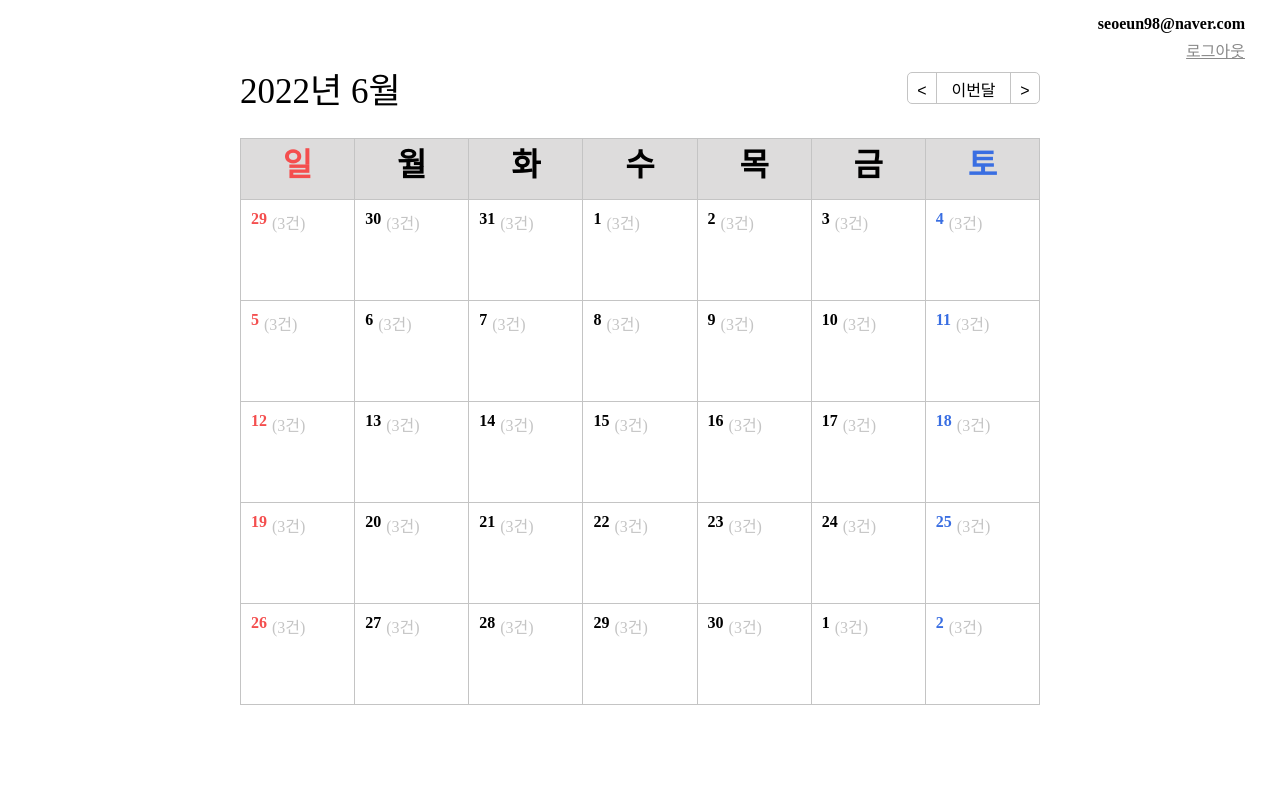
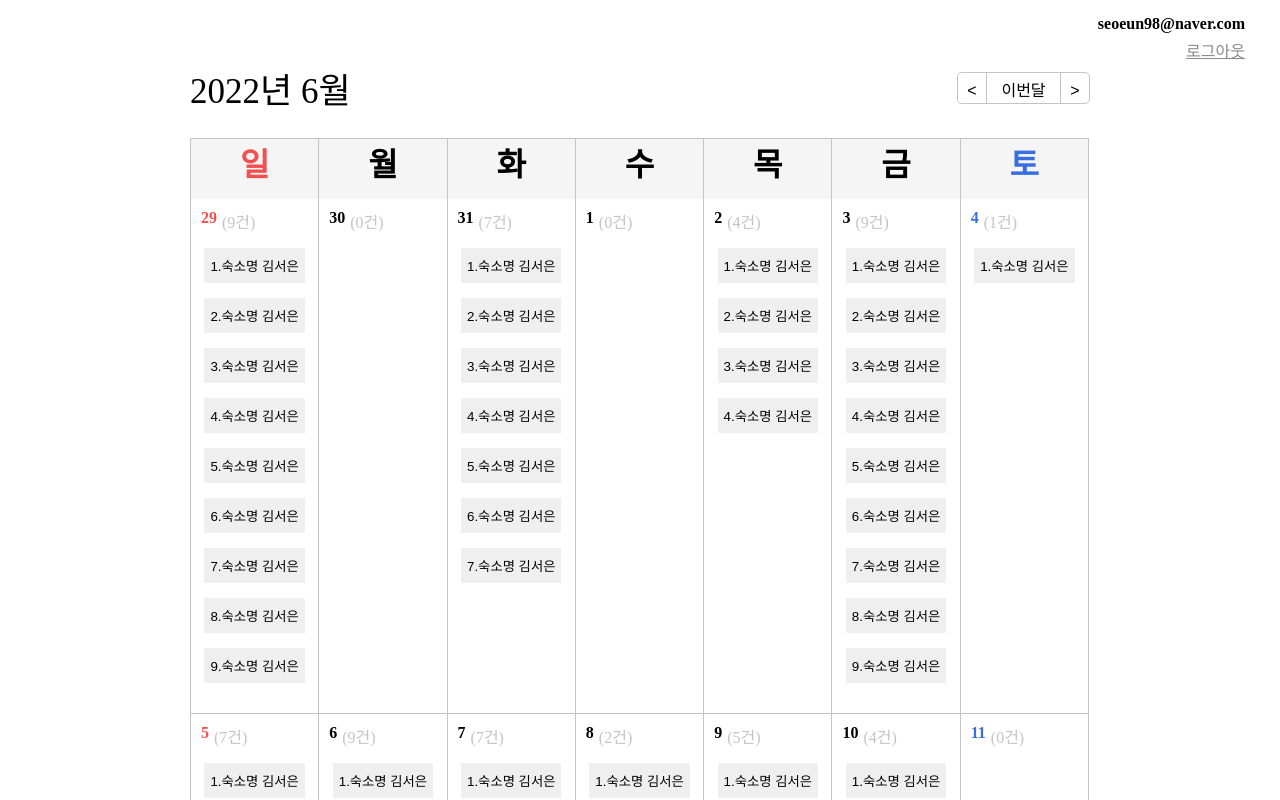
Before and after one commit to Team-Delgo/PMS, a React (Create React App) app: page /reservation-management in a window 1280 px wide. Shown: the top 800 px of the page. Built offline with nearby package versions, Linux system fonts and the light colour scheme.

Commit message:
ADD:reservation data fetching + reservation confirm,cancle button

```diff
--- /dev/null
+++ b/src/components/Day.css
@@ -0,0 +1,17 @@
+.day-number{
+  font-weight: bold;
+  padding: 10px 0 0 10px;
+  }
+.case-number{
+  color: #C4C4C4;
+  text-align: center;
+  padding: 10px 0 0 5px;
+}
+.reservation-button{
+  border: none;
+  text-align: center;
+  margin:auto;
+  display:block;
+  margin-top: 15px;
+  height: 35px;
+}
--- /dev/null
+++ b/src/components/Day.jsx
@@ -0,0 +1,23 @@
+import React from "react";
+import "./Day.css";
+function Day({ openModal, day, reservationNumber }) {
+  function reservationButtons() {
+    const reservationButtonArray = [];
+    for (let i = 0; i < reservationNumber; i += 1) {
+      reservationButtonArray.push(<button className="reservation-button" onClick={openModal}>{i+1}.숙소명 김서은</button>);
+    }
+    return reservationButtonArray;
+  }
+
+  return (
+    <>
+      <div style={{ display: "flex",textAlign:"center" }}>
+        <div className="day-number">{day}</div>
+        <div className="case-number">({reservationNumber}건)</div>
+      </div>
+      <div style={{ marginBottom:"30px" }}>{reservationButtons()}</div>
+    </>
+  );
+}
+
+export default Day;
--- a/src/pages/ReservationManagement.css
+++ b/src/pages/ReservationManagement.css
@@ -18,7 +18,7 @@
     align-items: center;
   }
   .calendar {
-    width: 800px;
+    width: 900px;
   }
   .header {
     display: flex;
@@ -52,43 +52,31 @@
     margin: 25px 0 10px;
     font-weight: bold;
     font-size: 32px;
-    width: 800px;
+    width: 900px;
   }
   .day {
     width: calc(99% / 7);
     height: 60px;
-    background-color: #dddcdc;
     border: 1px solid #C4C4C4;
     border-bottom: none;
     border-right: none;
     text-align: center;
+    background: #F5F5F5;
   }
   .dates {
-    width: 800px;
+    width: 900px;
     display: flex;
-    align-items: center;
     flex-flow: row wrap;
     height: 500px;
-    border-top: 1px solid #C4C4C4;
     margin-top: -10px;
   }
   .date {
-    display: flex;
     width: calc(99% / 7);
-    min-height: 100px;
     border-bottom: 1px solid #C4C4C4;
     border-left: 1px solid #C4C4C4;
     font-weight: 400;
   }
-  .date-number{
-    font-weight: bold;
-    padding: 10px 0 0 10px;
-  }
-  .case-number{
-    color: #C4C4C4;
-    text-align: center;
-    padding: 10px 0 0 5px;
-  }
+
 
 .day:nth-child(7n + 1),
 .date:nth-child(7n + 1) {
@@ -118,3 +106,24 @@
 .place-name,.people-number{
   padding-top: 90px;
 }
+.reservation-cancle-button{
+  width: 50%;
+  background: #D9D9D9;
+  border: none;
+  height: 60px;
+  color: #3E382F;
+  font-weight: 700;
+  font-size: 15px;
+}
+.reservation-confirmation-button{
+  width: 50%;
+  background: #FF9162;
+  border: none;
+  height: 60px;
+  color: #FFFFFF;
+  font-weight: 700;
+  font-size: 15px;
+}
+.reservation-button-container{
+  padding-top: 100px;
+}
--- a/src/pages/ReservationManagement.jsx
+++ b/src/pages/ReservationManagement.jsx
@@ -1,25 +1,26 @@
-import React, { useState, useEffect } from 'react';
-import Modal from 'react-modal'
-import './ReservationManagement.css'
+import React, { useState, useEffect } from "react";
+import Modal from "react-modal";
+import "./ReservationManagement.css";
+import Day from "../components/Day";
 
 const customStyles = {
   content: {
-    top: '50%',
-    left: '88%',
-    right: 'auto',
-    bottom: 'auto',
-    transform: 'translate(-50%, -50%)',
-    height:'100%',
-    width:"400px"
+    top: "50%",
+    left: "88%",
+    right: "auto",
+    bottom: "auto",
+    transform: "translate(-50%, -50%)",
+    height: "100%",
+    width: "400px",
   },
 };
 
 const ReservationManagement = () => {
   const [modalIsOpen, setIsOpen] = useState(false);
-  const [datesArray,setDatesArray] = useState("")
-  let date = new Date();
+  const [datesArray, setDatesArray] = useState("");
+  const date = new Date();
   const MONTH = date.getMonth();
-  const [month, setMonth] = useState(MONTH+1);
+  const [month, setMonth] = useState(MONTH + 1);
   const YEAR = date.getFullYear();
   const [year, setYear] = useState(YEAR);
 
@@ -35,20 +36,17 @@ const ReservationManagement = () => {
   };
 
   const renderCalendar = () => {
-    if (month===13){
-      setMonth(1)
-      setYear(year+1)
-    }
-    else if(month===0){
-      setMonth(12)
-      setYear(year-1)
+    if (month === 13) {
+      setMonth(1);
+      setYear(year + 1);
+    } else if (month === 0) {
+      setMonth(12);
+      setYear(year - 1);
     }
 
-    document.querySelector(".year-month").textContent = `${year}년 ${
-      month
-    }월`;
+    document.querySelector(".year-month").textContent = `${year}년 ${month}월`;
 
-    const prevLast = new Date(year, month-1, 0);
+    const prevLast = new Date(year, month - 1, 0);
     const thisLast = new Date(year, month, 0);
 
     const PLDate = prevLast.getDate();
@@ -72,33 +70,30 @@ const ReservationManagement = () => {
 
     const dates = prevDates.concat(thisDates, nextDates);
 
-    const datesElement = dates.map((date, i) => {
+    const datesElement = dates.map((day, i) => {
       return (
-        <>
-        <div className="date" onClick={openModal} key={i}>
-          <div className="date-number">{date}</div>
-          <div className="case-number">(3건)  </div>
-        </div>
-        </>
+          <div className="date" key={i}>
+            <Day openModal={openModal} day={day} reservationNumber={Math.floor(Math.random() * 10)} />
+          </div>
       );
     });
-    setDatesArray(datesElement)
+    setDatesArray(datesElement);
   };
 
   const prevMonth = () => {
-    // date.setMonth(date.getMonth() - 1);
-    setMonth(month-1)
-  }
+    setMonth(month - 1);
+  };
 
   const nextMonth = () => {
-    // date.setMonth(date.getMonth() + 1);
-    setMonth(month+1);
-  }
+    setMonth(month + 1);
+  };
 
   const goToday = () => {
-    // date = new Date();
-    setMonth(MONTH+1);
-  }
+    const date = new Date();
+    const YEAR = date.getFullYear();
+    setYear(YEAR)
+    setMonth(MONTH + 1);
+  };
 
   return (
     <div>
@@ -139,10 +134,8 @@ const ReservationManagement = () => {
       <div>
         <Modal
           isOpen={modalIsOpen}
-          // onAfterOpen={afterOpenModal}
           onRequestClose={closeModal}
           style={customStyles}
-          contentLabel="Example Modal"
         >
           <div style={{ display: "flex", justifyContent: "space-between" }}>
             <h1 style={{ paddingTop: "50px" }}>예약정보</h1>
@@ -181,7 +174,11 @@ const ReservationManagement = () => {
             <div>반려견</div>
             <div>추가1마리</div>
           </div>
-          <div className="etc">기타</div>
+          {/* <div className="etc">기타</div> */}
+          <div className="reservation-button-container">
+            <button className="reservation-cancle-button">예약취소</button>
+            <button className="reservation-confirmation-button">예약확정</button>
+          </div>
         </Modal>
       </div>
     </div>
```
Also changed, not shown: src/App.jsx (renamed from src/App.tsx), src/pages/Login.jsx (renamed from src/pages/Login.tsx), src/redux/slices/userSlice.js (renamed from src/redux/slices/userSlice.ts), src/redux/store.js (renamed from src/redux/store.ts), 1 other file (tests, documents, lock files or other folders).
